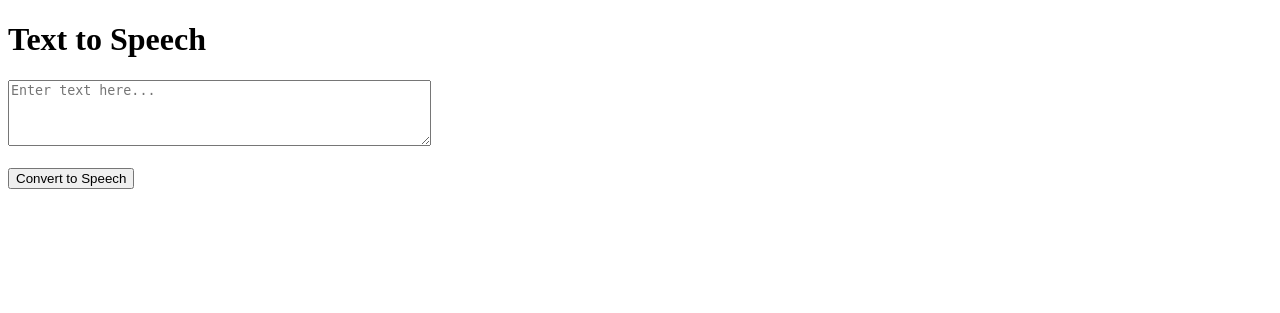
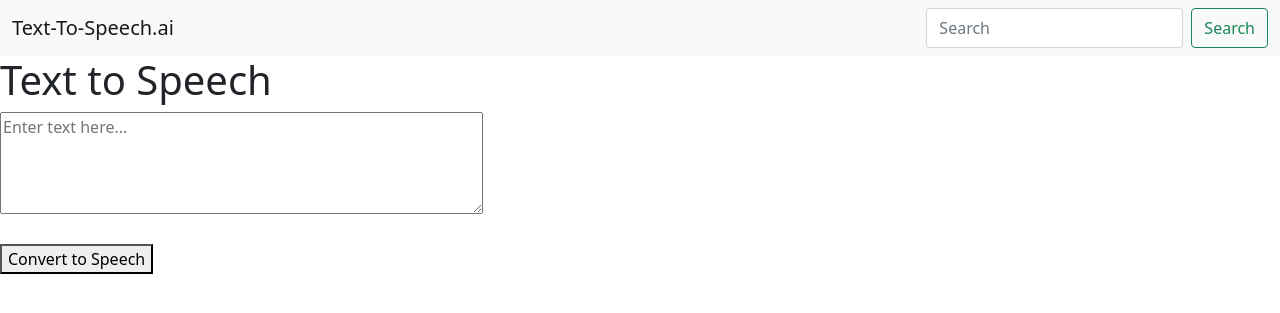
Before and after one commit to sathishkumar-c-2002/Django-Text-to-Speech-Application, a Django app: page / in a window 1280 px wide. Shown: the top 313 px of the page. Run offline with Django 5.2, Linux system fonts and the light colour scheme.

Commit message:
Added the Search bar and Brand name

```diff
--- a/TextToSpeechApp/templates/text_to_speech.html
+++ b/TextToSpeechApp/templates/text_to_speech.html
@@ -1,10 +1,30 @@
-<!DOCTYPE html>
+<!doctype html>
 <html lang="en">
-<head>
-    <meta charset="UTF-8">
-    <title>Text to Speech</title>
-</head>
-<body>
+  <head>
+    <!-- Required meta tags -->
+    <meta charset="utf-8">
+    <meta name="viewport" content="width=device-width, initial-scale=1">
+
+    <!-- Bootstrap CSS -->
+    <link href="https://cdn.jsdelivr.net/npm/bootstrap@5.0.2/dist/css/bootstrap.min.css" rel="stylesheet" integrity="sha384-EVSTQN3/azprG1Anm3QDgpJLIm9Nao0Yz1ztcQTwFspd3yD65VohhpuuCOmLASjC" crossorigin="anonymous">
+
+    <title>Text-to-Speech.ai</title>
+
+  </head>
+  <body>
+    <nav class="navbar navbar-light bg-light">
+        <div class="container-fluid">
+            <div class="d-flex justify-content-between w-100">  <!-- Use w-100 to ensure full width -->
+                <a class="navbar-brand" href="#">Text-To-Speech.ai</a>  <!-- Example brand link -->
+                <form class="d-flex">
+                    <input class="form-control me-2" type="search" placeholder="Search" aria-label="Search">
+                    <button class="btn btn-outline-success" type="submit">Search</button>
+                </form>
+            </div>
+        </div>
+    </nav>
+
+
     <h1>Text to Speech</h1>
     <form method="post">
         {% csrf_token %}
@@ -19,5 +39,11 @@
         Your browser does not support the audio format
     </audio>
     {%endif%}
-</body>
+
+
+
+    <script src="https://cdn.jsdelivr.net/npm/bootstrap@5.0.2/dist/js/bootstrap.bundle.min.js" integrity="sha384-MrcW6ZMFYlzcLA8Nl+NtUVF0sA7MsXsP1UyJoMp4YLEuNSfAP+JcXn/tWtIaxVXM" crossorigin="anonymous"></script>
+
+
+  </body>
 </html>
```
Also changed, not shown: 1 other file.
